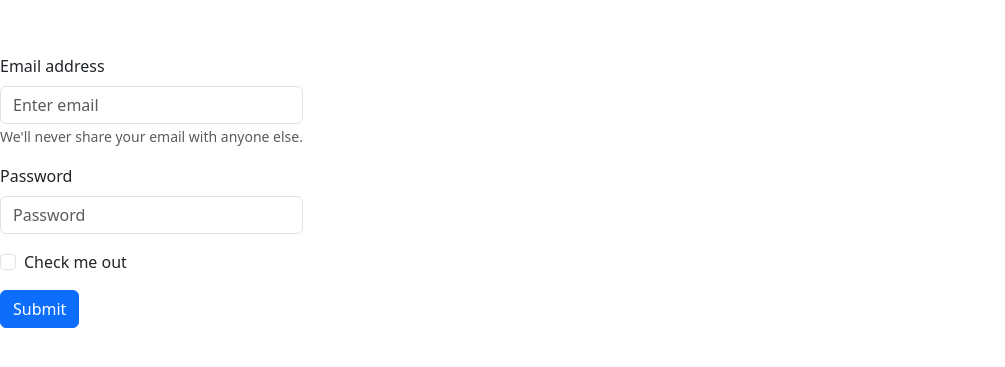
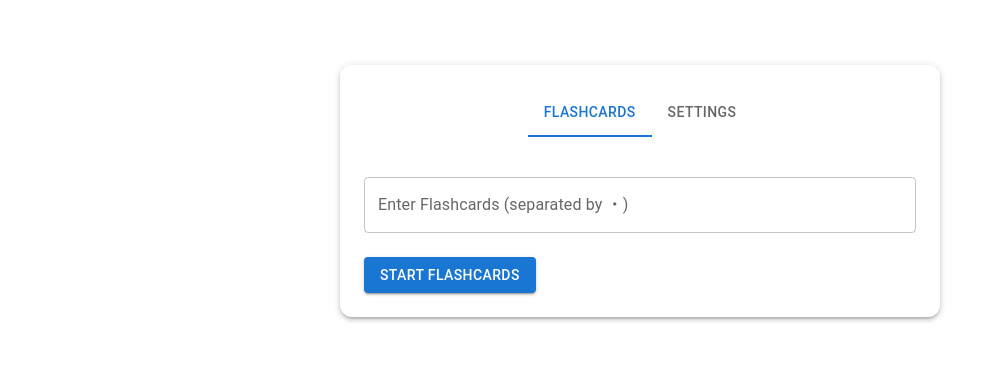
Before and after one commit to thuankhangho/btl-kncn, a React (Vite) app in the folder client/: page / in a window 1280 px wide. Shown: the part 209-576 px from the top of the page, without its empty margins (0-1005 px from the left). Built offline with nearby package versions, Linux system fonts and the light colour scheme.

Commit message:
dumb dumb frontend try

```diff
--- a/client/src/App.tsx
+++ b/client/src/App.tsx
@@ -95,35 +95,101 @@
 //     </div>
 //   )
 // }
+import React, { useState, useEffect } from 'react';
+import { Button, TextField, Tab, Tabs, Typography, Paper } from '@mui/material';
 
-import Button from 'react-bootstrap/Button';
-import Form from 'react-bootstrap/Form';
+const FlashcardApp: React.FC = () => {
+  const [input, setInput] = useState('');
+  const [flashcards, setFlashcards] = useState<string[]>([]);
+  const [currentKanji, setCurrentKanji] = useState<string>('');
+  const [myTimeout, setMyTimeout] = useState<number>(0);
+  const [tabValue, setTabValue] = useState<number>(0);
 
-export function App() {
+  useEffect(() => {
+    return () => {
+      // Clear the interval when the component unmounts
+      clearInterval(myTimeout);
+    };
+  }, [myTimeout]);
+
+  const handleSubmit = (event: React.FormEvent) => {
+    event.preventDefault();
+    const newFlashcards = input.split('・');
+    setFlashcards(newFlashcards);
+    setCurrentKanji(newFlashcards[Math.floor(Math.random() * newFlashcards.length)]);
+    mainloop();
+  };
+
+  const mainloop = () => {
+    const timeoutId = window.setInterval(() => {
+      displayCards();
+    }, 1000 /* Card time */);
+    setMyTimeout(timeoutId);
+  };
+
+  const displayCards = () => {
+    const randomIndex = Math.floor(Math.random() * flashcards.length);
+    setCurrentKanji(flashcards[randomIndex]);
+  };
+
+  const pause = () => {
+    console.log('Paused');
+    clearInterval(myTimeout);
+  };
+
+  const resume = () => {
+    console.log('Resumed');
+    mainloop();
+  };
+
   return (
-        <Form>
-      <Form.Group className="mb-3" controlId="formBasicEmail">
-        <Form.Label>Email address</Form.Label>
-        <Form.Control type="email" placeholder="Enter email" />
-        <Form.Text className="text-muted">
-          We'll never share your email with anyone else.
-        </Form.Text>
-      </Form.Group>
+    <div style={{ display: 'flex', justifyContent: 'center', alignItems: 'center', height: '100vh' }}>
+      <Paper elevation={3} style={{ width: '600px', padding: '24px', borderRadius: '12px' }}>
+        <Tabs value={tabValue} onChange={(e, newValue) => setTabValue(newValue)} centered>
+          <Tab label="Flashcards" />
+          <Tab label="Settings" />
+        </Tabs>
+        {tabValue === 0 && (
+          <form onSubmit={handleSubmit} style={{ marginTop: '24px' }}>
+            <TextField
+              id="kanjiinput"
+              label="Enter Flashcards (separated by ・)"
+              variant="outlined"
+              fullWidth
+              margin="normal"
+              onChange={(e) => setInput(e.target.value)}
+            />
+            <Button variant="contained" color="primary" type="submit" style={{ marginTop: '16px' }}>
+              Start Flashcards
+            </Button>
+            {flashcards.length > 0 && (
+              <Typography variant="h1" style={{ fontSize: '100px', marginTop: '24px' }}>
+                {currentKanji}
+              </Typography>
+            )}
+            {flashcards.length > 0 && (
+              <div style={{ marginTop: '24px' }}>
+                <Button variant="outlined" color="secondary" onClick={pause}>
+                  Pause
+                </Button>
+                <Button variant="outlined" color="primary" onClick={resume} style={{ marginLeft: '12px' }}>
+                  Resume
+                </Button>
+              </div>
+            )}
+          </form>
+        )}
+        {tabValue === 1 && (
+          <div>
+            {/* Settings content goes here */}
+            <Typography variant="h4" style={{ marginTop: '24px' }}>
+              Settings content will be here.
+            </Typography>
+          </div>
+        )}
+      </Paper>
+    </div>
+  );
+};
 
-      <Form.Group className="mb-3" controlId="formBasicPassword">
-        <Form.Label>Password</Form.Label>
-        <Form.Control type="password" placeholder="Password" />
-      </Form.Group>
-      <Form.Group className="mb-3" controlId="formBasicCheckbox">
-        <Form.Check type="checkbox" label="Check me out" />
-      </Form.Group>
-      <Button variant="primary" type="submit">
-        Submit
-      </Button>
-    </Form>
-
-
-  );
-}
-
-export default App
+export default FlashcardApp;
--- a/client/src/index.css
+++ b/client/src/index.css
@@ -25,7 +25,6 @@ a:hover {
 
 body {
   margin: 0;
-  display: flex;
   place-items: center;
   min-width: 320px;
   min-height: 100vh;
```
